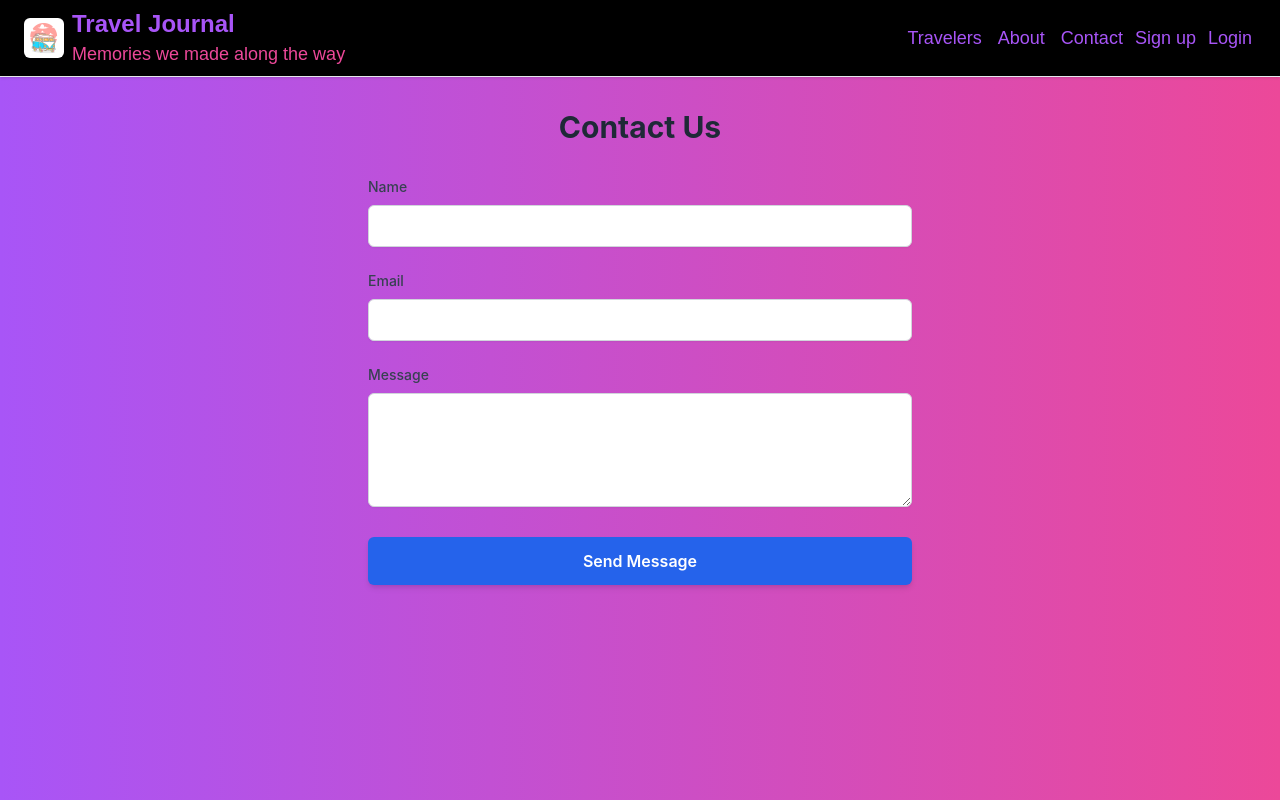
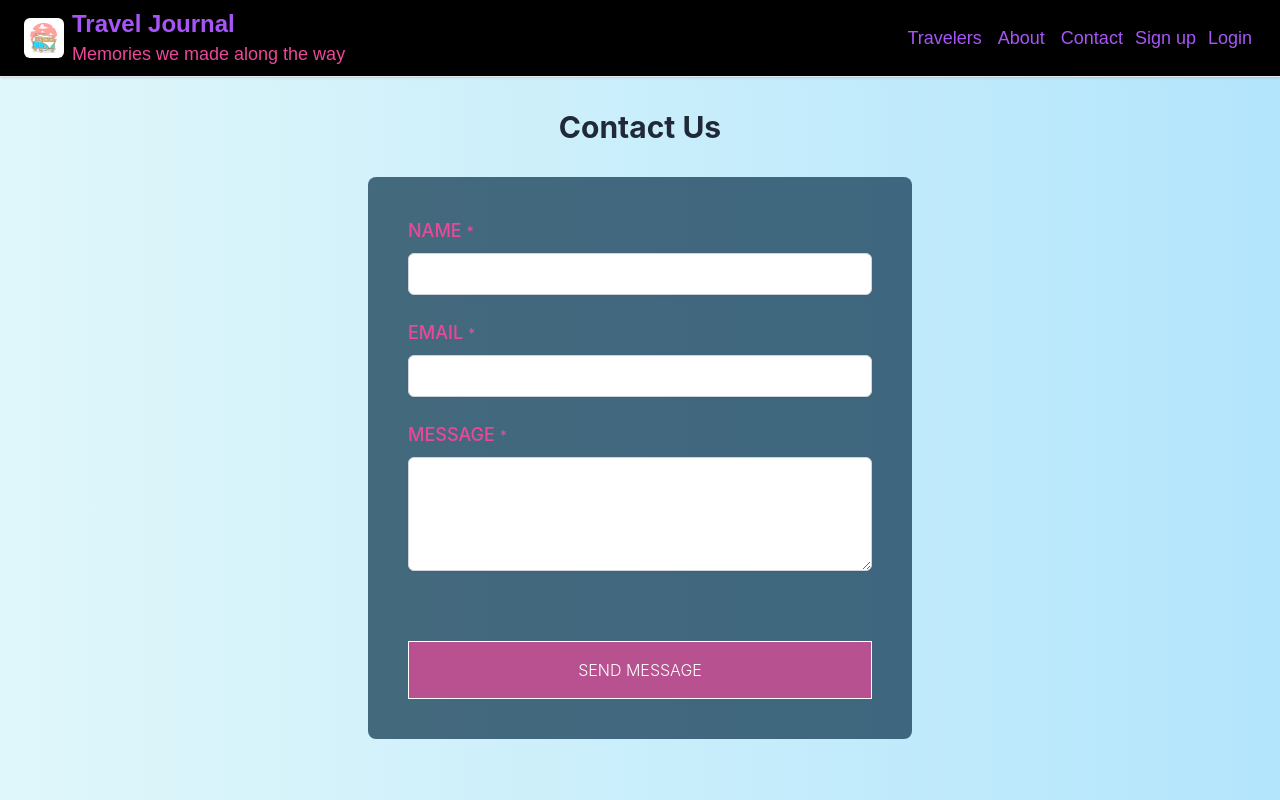
Before and after one commit to shalingams/Travel-Journal, a React (Create React App) app: page /contact in a window 1280 px wide. Built offline with nearby package versions, Linux system fonts and the light colour scheme; a web font is replaced by a local one.

Commit message:
changing contact page style

```diff
--- a/src/App.tsx
+++ b/src/App.tsx
@@ -25,7 +25,7 @@ function App() {
 
   return (
     <motion.div
-      className="bg-gradient-to-r from-purple-500 to-pink-500"
+      className="bg-gradient-to-r from-[#E0F7FA] to-[#B3E5FC]"
       variants={container}
       initial="hidden"
       animate="show"
--- a/src/Pages/About.tsx
+++ b/src/Pages/About.tsx
@@ -4,16 +4,16 @@ function About() {
   return (
     <>
       <div className="flex flex-col items-center justify-center mt-4 bottom-0">
-        <div className="pb-8 w-2/4 flex gap-10">
+        <div className="pb-8 w-3/4 flex gap-10 mt-10">
           <div className="self-center mr-2">
-            <p className="text-4xl font-bold">About Us</p>
+            <p className="text-4xl font-bold text-pink-400 uppercase mb-5">About Us</p>
             <img
               src="/images/hero.webp"
               className="self-center rounded-md"
               alt="logo"
             />
           </div>
-          <div>
+          <div className="text-slate-200 bg-sky-950 p-10 rounded-lg text-xl bg-opacity-70">
             <p className="mt-4">Welcome to Travel Journal, the ultimate destination for travelers to share their journeys, inspire others, and relive their adventures through stunning visuals. Whether you’re exploring hidden gems, conquering breathtaking landscapes, or diving into vibrant cultures, we believe every journey deserves to be shared and celebrated.</p>
 
             <p className="mt-4">At Travel Journal, we are passionate about bringing together a community of explorers who love capturing the beauty of the world. Our platform allows you to post your travel photos, tell the stories behind them, and connect with like-minded travelers from around the globe.</p>
--- a/src/Pages/Contact.tsx
+++ b/src/Pages/Contact.tsx
@@ -65,13 +65,13 @@ function Contact() {
   return (
     <div className="container mx-auto px-4 py-8 max-w-xl">
       <h1 className="text-3xl font-bold text-center mb-8 text-gray-800">Contact Us</h1>
-      <form onSubmit={handleSubmit} className="space-y-6">
+      <form onSubmit={handleSubmit} className="space-y-6 bg-sky-950 p-10 rounded-lg bg-opacity-70">
         <div>
           <label
             htmlFor="name"
-            className="block text-sm font-medium text-gray-700 mb-2"
+            className="block text-lg uppercase font-medium text-pink-500 mb-2"
           >
-            Name
+            Name <span className='text-sm'>*</span>
           </label>
           <input
             type="text"
@@ -88,16 +88,16 @@ function Contact() {
             `}
           />
           {errors.name && (
-            <p className="mt-1 text-sm text-red-600">{errors.name}</p>
+            <p className="mt-1 text-lg text-red-300">{errors.name}</p>
           )}
         </div>
 
         <div>
           <label
             htmlFor="email"
-            className="block text-sm font-medium text-gray-700 mb-2"
+            className="block text-lg uppercase font-medium text-pink-500 mb-2"
           >
-            Email
+            Email <span className='text-sm'>*</span>
           </label>
           <input
             type="email"
@@ -114,16 +114,16 @@ function Contact() {
             `}
           />
           {errors.email && (
-            <p className="mt-1 text-sm text-red-600">{errors.email}</p>
+            <p className="mt-1 text-lg text-red-300">{errors.email}</p>
           )}
         </div>
 
         <div>
           <label
             htmlFor="message"
-            className="block text-sm font-medium text-gray-700 mb-2"
+            className="block text-lg uppercase font-medium text-pink-500 mb-2"
           >
-            Message
+            Message <span className='text-sm'>*</span>
           </label>
           <textarea
             id="message"
@@ -140,7 +140,7 @@ function Contact() {
             `}
           />
           {errors.message && (
-            <p className="mt-1 text-sm text-red-600">{errors.message}</p>
+            <p className="mt-1 text-lg text-red-300">{errors.message}</p>
           )}
         </div>
 
@@ -148,11 +148,8 @@ function Contact() {
           <button
             type="submit"
             className="
-              w-full py-3 px-4
-              bg-blue-600 text-white font-semibold
-              rounded-md shadow-md
-              hover:bg-blue-700
-              focus:outline-none focus:ring-2 focus:ring-blue-500 focus:ring-offset-2
+              w-full
+              mt-10 text-white uppercase bg-pink-500 bg-opacity-70 py-4 text-base font-light px-10 border border-white hover:bg-purple-500 hover:bg-opacity-70
               transition duration-300 ease-in-out
             "
           >
--- a/src/Pages/HomePage.tsx
+++ b/src/Pages/HomePage.tsx
@@ -118,7 +118,7 @@ function HomePage() {
         </div>
       </div>
 
-      <div className="py-12 relative overflow-hidden">
+      <div className="py-12 relative overflow-hidden bg-pink-500 bg-opacity-40">
         <div className="grid grid-cols-2 max-w-screen-lg mx-auto">
           <div className="w-full flex flex-col items-end pr-16">
             <h2 className="text-purple-200 font-Overlock text-5xl max-w-xs text-right mb-12 mt-10 decoration-4">
--- a/src/components/Footer.tsx
+++ b/src/components/Footer.tsx
@@ -1,6 +1,6 @@
 function Footer() {
   return (
-    <footer className="fixed bottom-0 flex text-center border-t border-gray-200 justify-center items-center h-14 w-screen bg-pink-500 bg-opacity-40">
+    <footer className="fixed bottom-0 flex text-center border-t border-gray-200 justify-center items-center h-14 w-screen bg-[#B3E5FC] bg-opacity-40">
       <p className="text-md text-black">Copyright 2024 by Travel Journal</p>
     </footer>
   );
```
